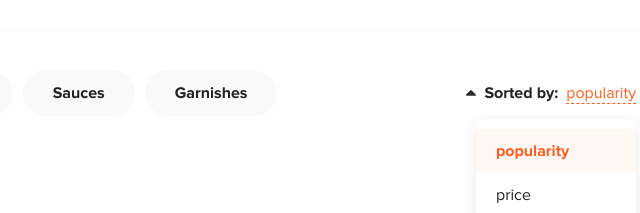
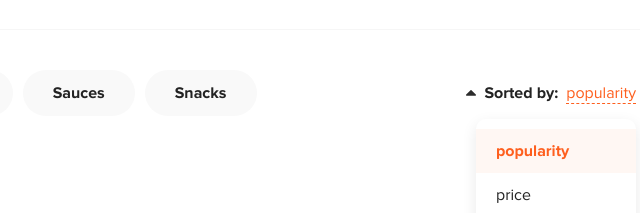
Before and after one commit to Slipum/react-delivery-html, a website: page public/index.html in a window 1280 px wide. Shown: the part 155-368 px from the top of the page, 535-1175 px from the left. Drawn offline with Linux system fonts and the light colour scheme; files whose address does not match are found by name.

Commit message:
Fix categories

```diff
--- a/public/index.html
+++ b/public/index.html
@@ -42,7 +42,7 @@
                 <li>Pizzas</li>
                 <li>Drinks</li>
                 <li>Sauces</li>
-                <li>Garnishes</li>
+                <li>Snacks</li>
               </ul>
             </div>
             <div class="sort">
```
